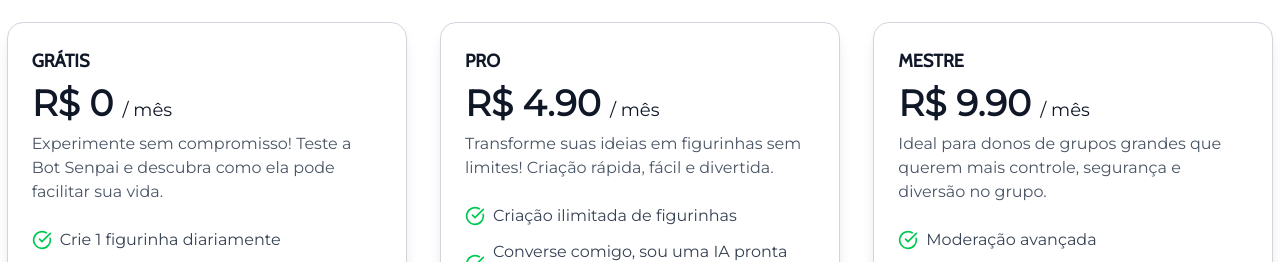
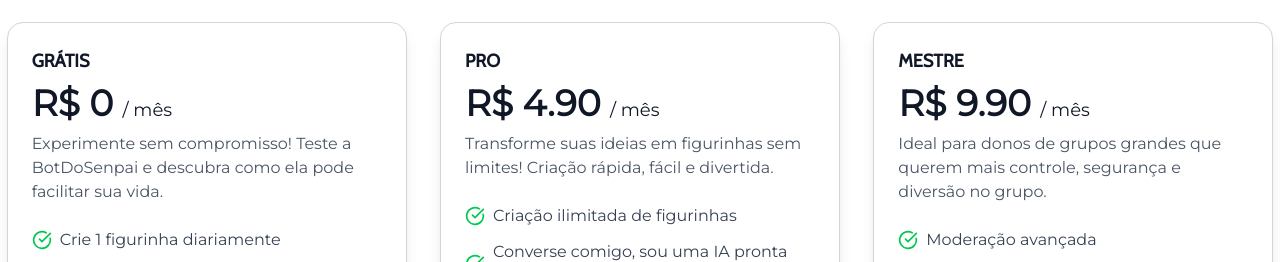
Before and after one commit to PedroMarques391/senpaiLP, a Next.js app: page / in a window 1280 px wide. Shown: the part 3360-3622 px from the top of the page. Built offline with nearby package versions, Linux system fonts and the light colour scheme.

Commit message:
fix: fix writing error in data.services.ts.

```diff
--- a/src/data/data.services.ts
+++ b/src/data/data.services.ts
@@ -6,7 +6,7 @@ const services: IServices[] = [
         service: "Grátis",
         url: "gratis",
         value: "0",
-        description: "Experimente sem compromisso! Teste a Bot Senpai e descubra como ela pode facilitar sua vida.",
+        description: "Experimente sem compromisso! Teste a BotDoSenpai e descubra como ela pode facilitar sua vida.",
         characteristics: [
             "Crie 1 figurinha diariamente",
             "Pergunte algo e receba os 3 melhores resultados do Google"
```
